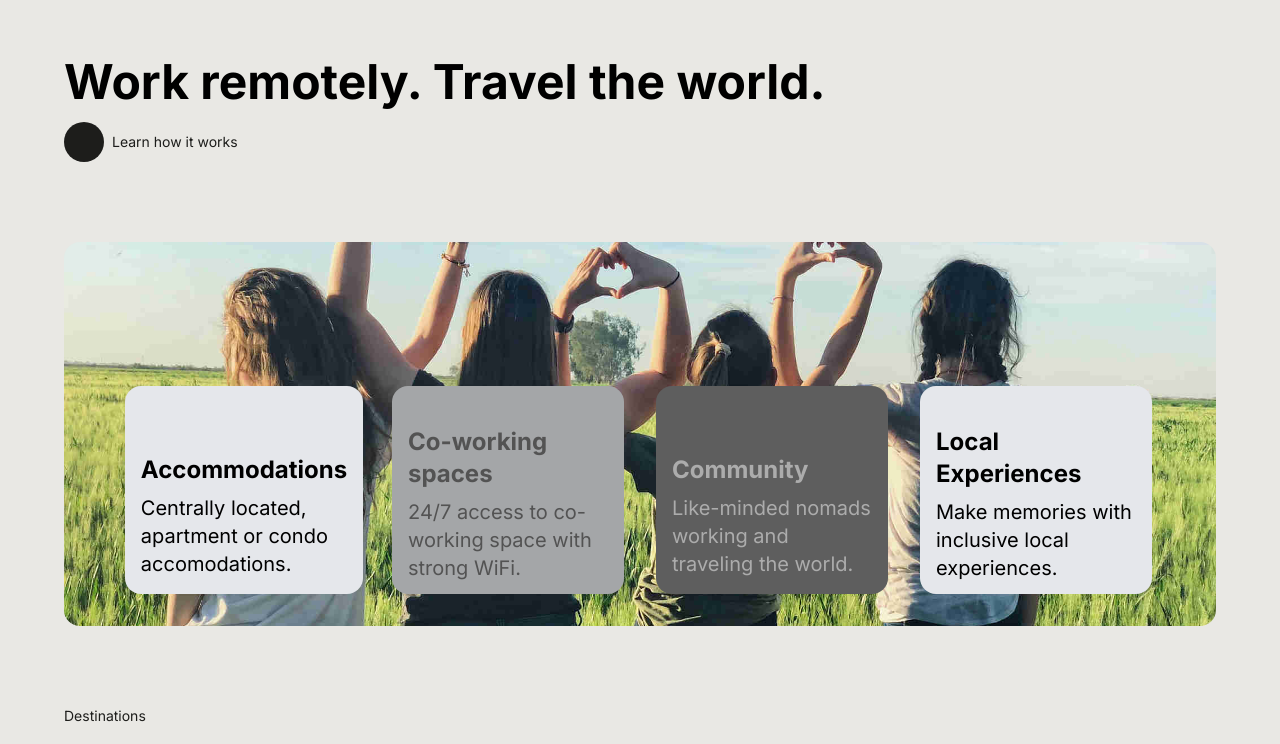
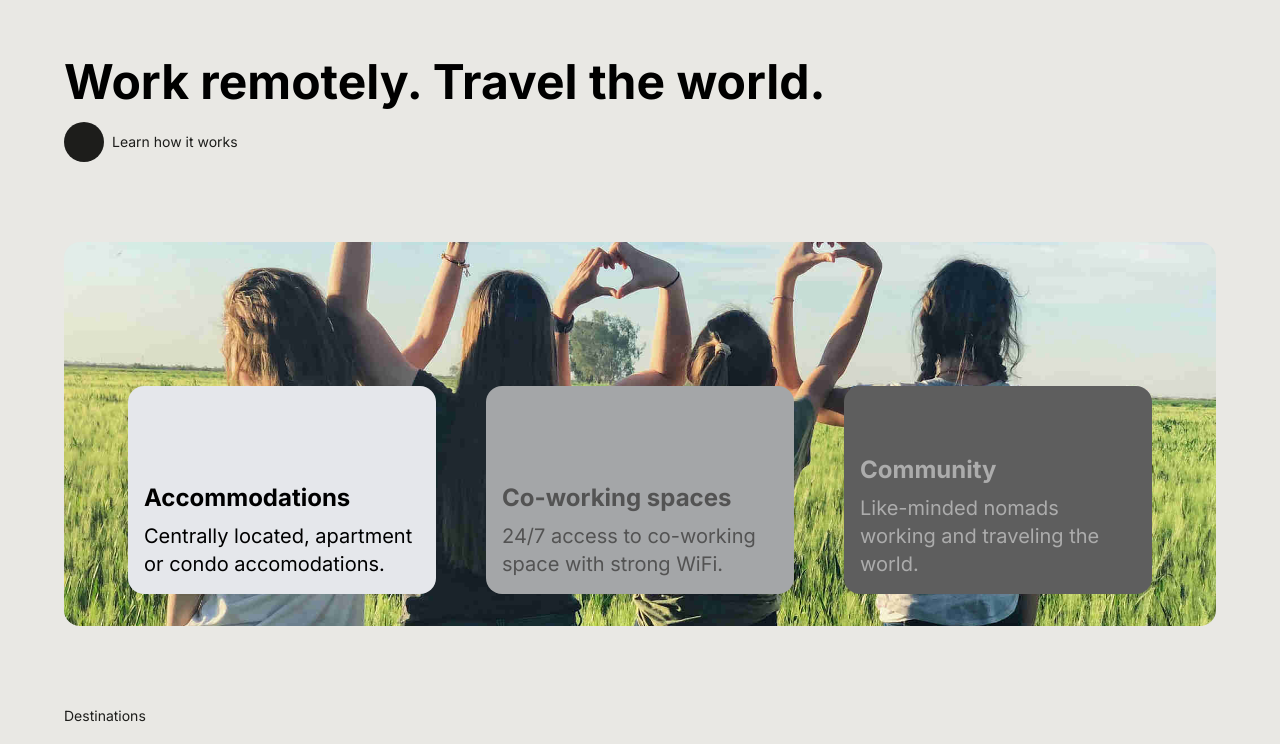
Before and after one commit to harisharanChaulagain/city-tour, a Next.js app: page / in a window 1280 px wide. Shown: the part 486-1230 px from the top of the page. Built offline with nearby package versions, Linux system fonts and the light colour scheme; some icons are missing.

Commit message:
destination details

```diff
--- /dev/null
+++ b/app/destination/[id]/page.tsx
@@ -0,0 +1,218 @@
+import { Icon } from "@iconify/react";
+import Image from "next/image";
+import React from "react";
+import pokharaCity from "../../../assets/pokhera.jpg";
+import thakalikhana from "../../../assets/thakalikhana.webp";
+
+export default function Page() {
+  return (
+    <main className="px-4 sm:px-8 md:px-16 py-20">
+      <section className="relative w-full h-96 rounded-2xl">
+        <div className="h-96 px-4 rounded-2xl overflow-hidden transition-all duration-300">
+          <Image
+            src={pokharaCity}
+            alt="city"
+            className="h-full w-full object-cover object-center rounded-2xl"
+          />
+        </div>
+        <div className="absolute top-52 left-20 text-white flex flex-col gap-4">
+          <h1 className="font-bold text-2xl sm:text-3xl md:text-4xl lg:text-5xl">
+            Work from anywhere.
+          </h1>
+          <p className="text-sm sm:text-lg md:text-xl">
+            Work remotely, explore various destinations, <br /> and make lasting
+            memories with a community of digital nomads.
+          </p>
+        </div>
+      </section>
+      <section className="grid grid-cols-2 sm:grid-cols-3 md:grid-cols-4 gap-x-8 gap-y-4 py-10">
+        {destinationDetails.map((item, index) => (
+          <div
+            key={index}
+            className="flex flex-col gap-4 items-center justify-center bg-[#DFDDD8] rounded-2xl p-8"
+          >
+            <Icon icon={item?.icon} className="text-2xl" />
+            <span>{item?.title}</span>
+            <span>{item?.desc}</span>
+          </div>
+        ))}
+      </section>
+      <section className="grid grid-cols-2 gap-8">
+        <div>
+          <h1>Information</h1>
+          <details>
+            Tokyo, the bustling capital of Japan, is a captivating metropolis
+            that seamlessly blends ancient traditions with futuristic
+            innovation. As one of the world's most populous cities, Tokyo is a
+            bustling hub of technology, business, fashion, and culture.
+          </details>
+          <span>Recommended Activities</span>
+
+          <div className="h-96 w-full overflow-hidden rounded-2xl">
+            <Image
+              src={pokharaCity}
+              alt="pokharaCity"
+              className="h-full w-full object-cover"
+            />
+          </div>
+          <div>
+            {activitiesDetails.map((item, index) => (
+              <div key={index}>
+                <div>{item.title}</div>
+                <p>{item?.description}</p>
+              </div>
+            ))}
+          </div>
+          <span>Must-try food</span>
+          <div className="h-96 w-full overflow-hidden rounded-2xl">
+            <Image
+              src={thakalikhana}
+              alt="pokharaCity"
+              className="h-9full w-full object-cover"
+            />
+          </div>
+          <div>
+            {foodDetails.map((item, index) => (
+              <div key={index}>
+                <div>{item.title}</div>
+                <p>{item?.description}</p>
+              </div>
+            ))}
+          </div>
+        </div>
+        <div className="h-full">
+          <div className="sticky top-20 p-8 flex flex-col justify-between rounded-2xl overflow-hidden shadow-lg bg-[#1d1d1b] text-white">
+            <div className="">
+              <div className="mb-4 font-medium text-xl">
+                <p>
+                  <strong>Accommodations:</strong> $650
+                </p>
+                <p>
+                  <strong>Co-working Space:</strong> $100
+                </p>
+                <p>
+                  <strong>Private transfer:</strong> $50
+                </p>
+                <p>
+                  <strong>Community excursions:</strong> $400
+                </p>
+              </div>
+            </div>
+            <hr />
+            <div className="py-4">
+              <strong className="text-2xl font-bold">Total Due:</strong> $1,200
+            </div>
+            <div className="flex flex-col gap-1">
+              <div className="py-4 flex gap-2 items-center">
+                <div className="p-2 bg-[#494947] rounded-md w-fit">
+                  <Icon icon="mingcute:time-fill" className="text-xl" />
+                </div>
+                <div>
+                  <div>Free cancellation</div>
+                  <div>Within 24 hours of booking</div>
+                </div>
+              </div>
+              <div className="py-4 flex gap-2 items-center">
+                <div className="p-2  bg-[#494947]  rounded-md w-fit">
+                  <Icon icon="tabler:arrows-cross" className="text-xl" />
+                </div>
+                <div>
+                  <div>Free cancellation</div>
+                  <div>Within 24 hours of booking</div>
+                </div>
+              </div>
+              <div className="py-4 flex gap-2 items-center">
+                <div className="p-2  bg-[#494947]  rounded-md w-fit">
+                  <Icon icon="ic:baseline-payment" className="text-xl" />
+                </div>
+                <div>
+                  <div>Free cancellation</div>
+                  <div>Within 24 hours of booking</div>
+                </div>
+              </div>
+            </div>
+            <div>
+              <button className="bg-[#404448] hover:bg-[#404448]/80 p-4 rounded-2xl justify-center items-center text-sm sm:text-base w-full transition-all duration-300">
+                Book destination
+              </button>
+            </div>
+          </div>
+        </div>
+      </section>
+    </main>
+  );
+}
+
+const destinationDetails = [
+  {
+    title: "National Language",
+    desc: "Nepali",
+    icon: "fluent-mdl2:emoji-2",
+  },
+  {
+    title: "Weather",
+    desc: "30 Deg",
+    icon: "ph:sun",
+  },
+  {
+    title: "Time zone",
+    desc: "GMT + 45",
+    icon: "mdi:alarm",
+  },
+  {
+    title: "Currency",
+    desc: "Nepali Rupees",
+    icon: "formkit:currency",
+  },
+];
+
+const foodDetails = [
+  {
+    title: " Sushi",
+    description:
+      "Visit Tsukiji Fish Market or one of the many sushi restaurants in the city to try the freshest and most exquisite sushi and sashimi.",
+  },
+  {
+    title: " Sushi",
+    description:
+      "Visit Tsukiji Fish Market or one of the many sushi restaurants in the city to try the freshest and most exquisite sushi and sashimi.",
+  },
+  {
+    title: " Sushi",
+    description:
+      "Visit Tsukiji Fish Market or one of the many sushi restaurants in the city to try the freshest and most exquisite sushi and sashimi.",
+  },
+  {
+    title: " Sushi",
+    description:
+      "Visit Tsukiji Fish Market or one of the many sushi restaurants in the city to try the freshest and most exquisite sushi and sashimi.",
+  },
+  {
+    title: " Sushi",
+    description:
+      "Visit Tsukiji Fish Market or one of the many sushi restaurants in the city to try the freshest and most exquisite sushi and sashimi.",
+  },
+];
+
+const activitiesDetails = [
+  {
+    title: " Explore the neighborhoods",
+    description:
+      "Visit Shibuya for its famous scramble crossing and trendy shops, Shinjuku for its vibrant nightlife and entertainment, and Asakusa for its historic temples and traditional atmosphere.",
+  },
+  {
+    title: " Explore the neighborhoods",
+    description:
+      "Visit Shibuya for its famous scramble crossing and trendy shops, Shinjuku for its vibrant nightlife and entertainment, and Asakusa for its historic temples and traditional atmosphere.",
+  },
+  {
+    title: " Explore the neighborhoods",
+    description:
+      "Visit Shibuya for its famous scramble crossing and trendy shops, Shinjuku for its vibrant nightlife and entertainment, and Asakusa for its historic temples and traditional atmosphere.",
+  },
+  {
+    title: " Explore the neighborhoods",
+    description:
+      "Visit Shibuya for its famous scramble crossing and trendy shops, Shinjuku for its vibrant nightlife and entertainment, and Asakusa for its historic temples and traditional atmosphere.",
+  },
+];
--- a/app/page.tsx
+++ b/app/page.tsx
@@ -9,6 +9,8 @@ import communityImage from "../assets/community.jpg";
 import localImage from "../assets/local-experience.jpg";
 import Testimonial from "@/components/Testimonial";
 import DestinationSection from "@/components/DestinationSection";
+import { Swiper, SwiperSlide } from "swiper/react";
+import Link from "next/link";
 
 const includeItems = [
   {
@@ -55,16 +57,19 @@ export default function Page() {
   return (
     <main className="overflow-x-hidden">
       <Herosection />
-      <section className="px-4 sm:px-8 md:px-16 flex flex-col gap-4 ">
+      <section className="px-4 sm:px-8 md:px-16 flex flex-col gap-4">
         <h2 className="text-2xl sm:text-3xl md:text-4xl lg:text-5xl font-bold">
           Work remotely. Travel the world.
         </h2>
-        <div className="flex items-center gap-2 w-fit text-sm hover:cursor-pointer text-[#1D1D1b] hover:underline transition-all duration-300">
+        <Link
+          href="/about"
+          className="flex items-center gap-2 w-fit text-sm hover:cursor-pointer text-[#1D1D1b] hover:underline transition-all duration-300"
+        >
           <button className="text-white bg-[#1D1D1B] p-2 rounded-full">
             <Icon icon="grommet-icons:form-next-link" className="text-2xl" />
           </button>
           Learn how it works
-        </div>
+        </Link>
       </section>
       <section className="py-20 px-4 sm:px-8 md:px-16">
         <div className="relative">
@@ -75,10 +80,32 @@ export default function Page() {
               className="h-full w-full object-cover object-center"
             />
           </div>
-          <div className="absolute bottom-8 left-8 right-8 grid grid-cols-4 place-items-center gap-8 px-8">
+          <div className="absolute bottom-8 left-8 right-8 px-8">
+            <Swiper
+              spaceBetween={20}
+              slidesPerView={1}
+              loop
+              breakpoints={{
+                640: {
+                  slidesPerView: 1,
+                  spaceBetween: 20,
+                },
+                768: {
+                  slidesPerView: 2,
+                  spaceBetween: 40,
+                },
+                1024: {
+                  slidesPerView: 3,
+                  spaceBetween: 50,
+                },
+              }}
+              onSlideChange={(swiper: any) =>
+                handleTabClick(swiper.activeIndex)
+              }
+            >
               {includeItems.map((item, index) => (
+                <SwiperSlide key={index}>
                   <div
-                key={index}
                     onClick={() => handleTabClick(index)}
                     className={`flex flex-col justify-between rounded-2xl p-4 h-52 cursor-pointer transition-all duration-300 ${
                       activeIndex === index
@@ -90,11 +117,17 @@ export default function Page() {
                       <Icon icon={item.icon} className="text-2xl" />
                     </div>
                     <div className="flex flex-col gap-2">
-                  <h1 className="text-2xl font-bold">{item.title}</h1>
-                  <p className="text-xl">{item.description}</p>
+                      <h1 className="text-base sm:text-lg md:text-2xl font-bold">
+                        {item.title}
+                      </h1>
+                      <p className="text-sm sm:text-base md:text-xl">
+                        {item.description}
+                      </p>
                     </div>
                   </div>
+                </SwiperSlide>
               ))}
+            </Swiper>
           </div>
         </div>
       </section>
```
Also changed, not shown: assets/thakalikhana.webp (added). Lines whose indentation alone changed are shown as unchanged.
